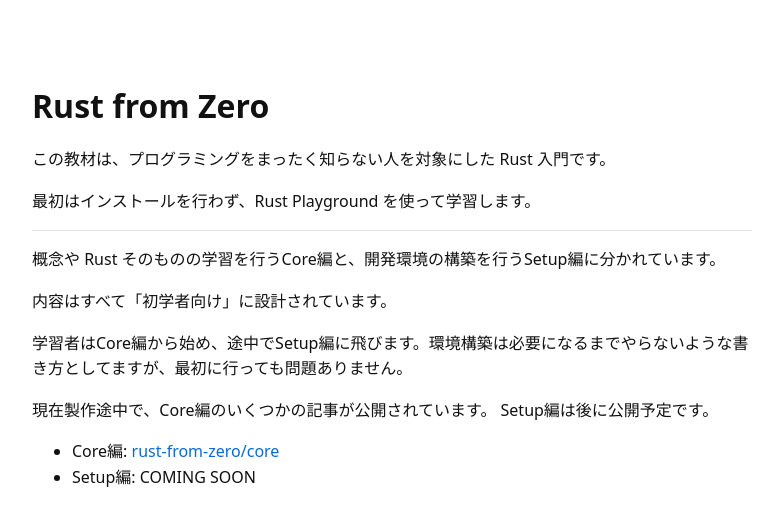
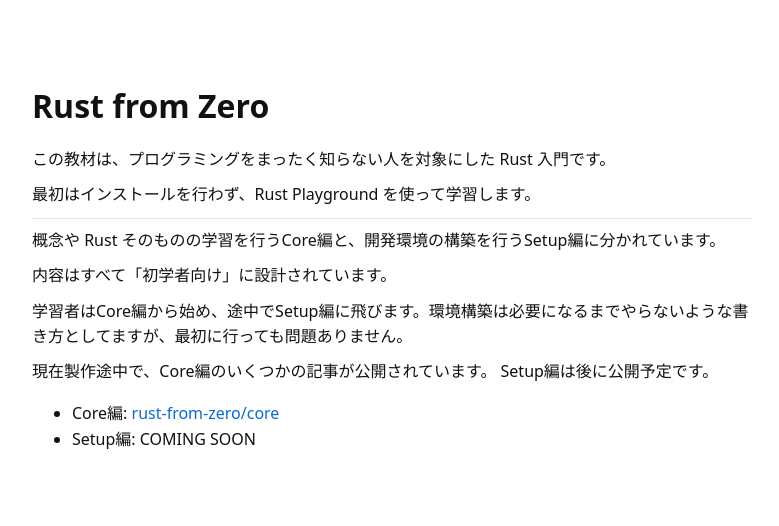
Before and after one commit to nh0102heiya-lab/programming-lessons, a Jekyll site: the page built from _rust-from-zero/index.md, in a window 1280 px wide. Shown: the top 526 px of the page, without its empty margins (248-1027 px from the left). Built offline with Jekyll 4.4.1, drawn with Linux system fonts in a browser that asks for light colours.

Commit message:
Update style.css

```diff
--- a/assets/css/style.css
+++ b/assets/css/style.css
@@ -40,6 +40,10 @@
 
 h1, h2, h3, h4, h5, h6 {
   margin-bottom: 0.5em;
+}
+
+p {
+  margin: 0.6em 0;
 }
 
 a {
```
